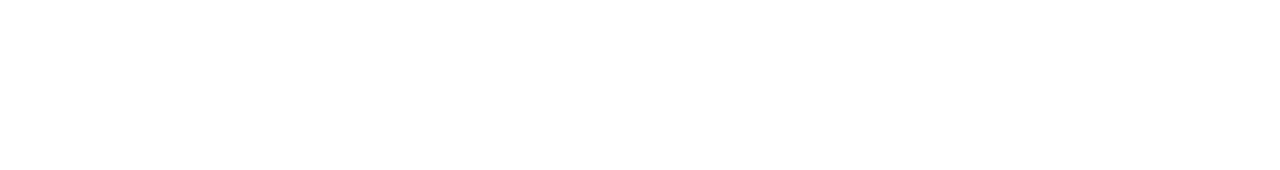
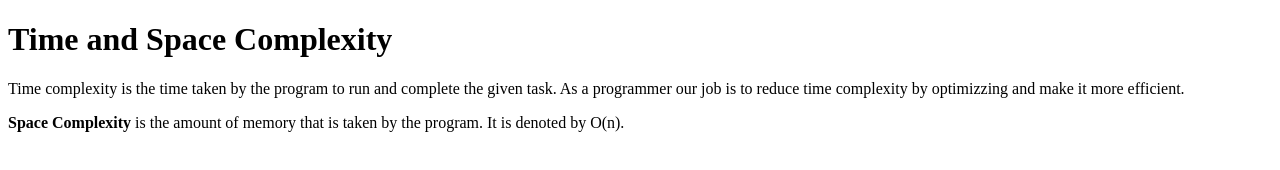
Before and after one commit to acciojob/time-and-space-complexity-sanjusahu2002, a website: page main.html in a window 1280 px wide. Drawn offline with Linux system fonts and the light colour scheme.

Commit message:
created a submission

```diff
--- a/main.html
+++ b/main.html
@@ -8,7 +8,10 @@
 
 <body>
 	<!-- the entire body must be written by student -->
-    <script type="text/javascript" src="./script.js">
+	<h1>Time and Space Complexity</h1>
+	<p>Time complexity is the time taken by the program to run and complete the given task. As a programmer our job is to reduce time complexity by optimizzing and make it more efficient.</p>
+	<p><b>Space Complexity</b> is the amount of memory that is taken by the program. It is denoted by O(n).</p>
+	<script type="text/javascript" src="./script.js">
 </script>
 
 </body>
```
